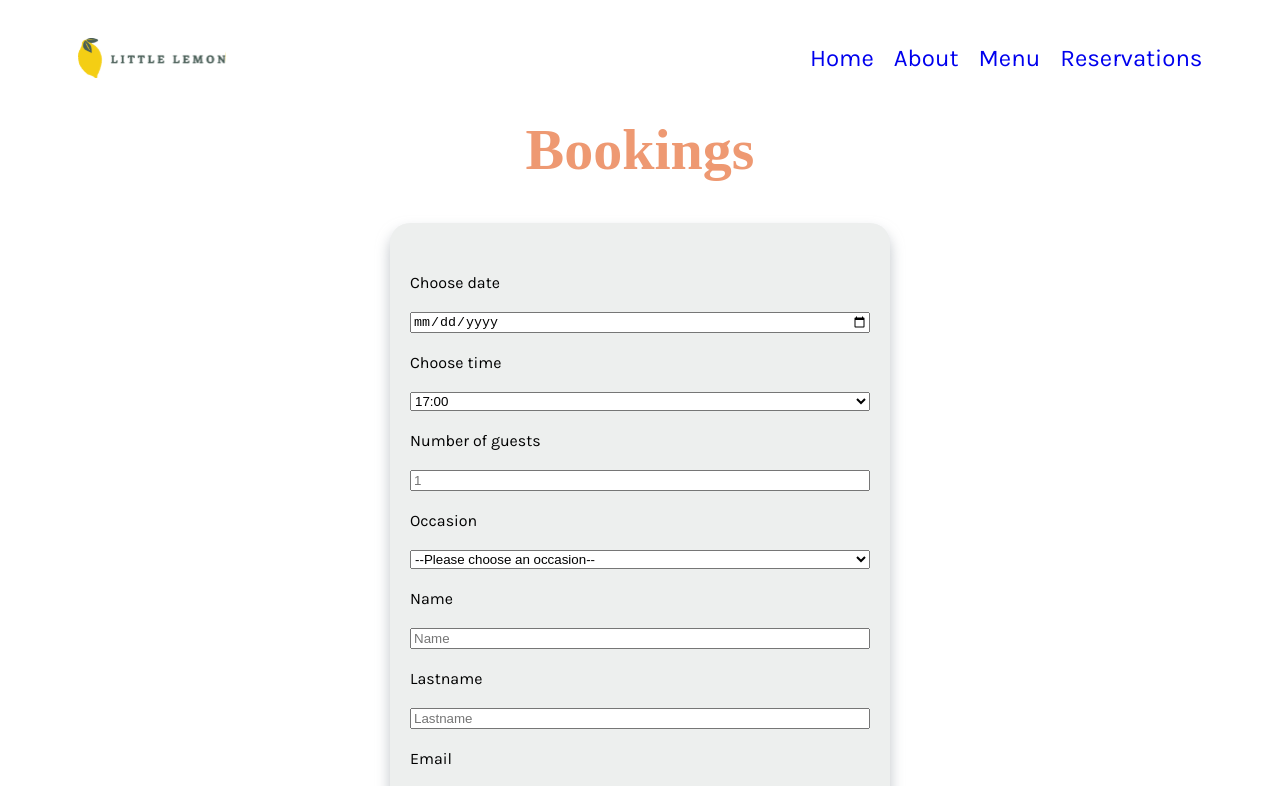
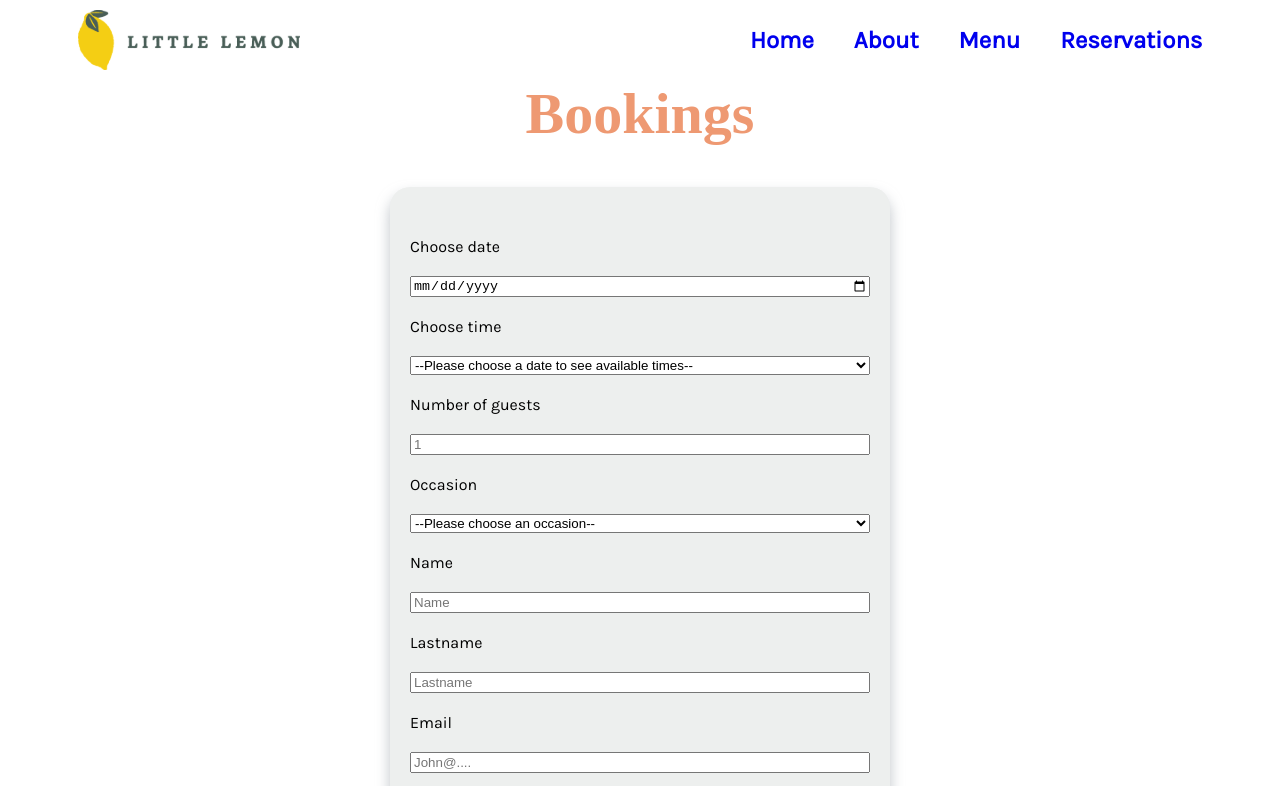
Before and after one commit to ae-graham/little-lemon, a React (Create React App) app: page /reservation in a window 1280 px wide. Shown: the top 786 px of the page. Built offline with nearby package versions, Linux system fonts and the light colour scheme; a web font is replaced by a local one.

Commit message:
simplified the booking page & optimized styling

```diff
--- a/src/App.css
+++ b/src/App.css
@@ -3,7 +3,5 @@
 }
 
 #root {
-  width: 90%;
-  margin: 20px auto;
-  max-width: 1125px;
+  margin: 0;
 }
--- a/src/App.js
+++ b/src/App.js
@@ -5,7 +5,7 @@ import Footer from './components/Footer';
 import Homepage from './components/Homepage'
 import About from './components/About'
 import Reservations from './components/Reservations'
-import Confirmation from './components/Confirmation'
+//import Confirmation from './components/Confirmation'
 import {Routes, Route} from 'react-router-dom';
 import salad from './assets/greek salad.jpg';
 import bruschetta from './assets/bruchetta.jpg';
@@ -36,7 +36,7 @@ function App() {
   ];
   return (
     <>
-      <header>
+      <header style={{width: '90%', margin: '10px auto', maxWidth: '1125px'}}>
         <Logo />
         <Nav />
       </header>
@@ -44,7 +44,6 @@ function App() {
         <Route path='/' element={<Homepage specials={specials} />} />
         <Route path='/about' element={<About />} />
         <Route path='/reservation' element={<Reservations />} />
-        <Route path='/confirmation' element={<Confirmation />} />
       </Routes>
       <hr></hr>
       <Footer />
--- a/src/components/BookingForm.js
+++ b/src/components/BookingForm.js
@@ -2,11 +2,10 @@ import { useState } from "react";
 import { useEffect } from "react";
 import {useFormik} from "formik";
 import * as Yup from "yup";
-import {Link} from 'react-router-dom';
 
 
 const BookingForm = () => {
-  const [reservation, setReservation] = useState({})
+  const [isConfirmed, setConfirmed] = useState(false)
   const [availableTimes, setavailableTimes] = useState([]);
 
   //-----------API DATA-----------//
@@ -37,14 +36,7 @@ const BookingForm = () => {
   };
   //-----API DATA FINISH------//
 
-  useEffect(() => {
-      const fetchData = async() => {
-          const date = new Date()
-          const times = await fetchAPI(date)
-          setavailableTimes(times)
-      }
-      fetchData() // eslint-disable-next-line
-  }, [])
+
 
   const {values, handleBlur, handleChange, handleSubmit, touched, errors} = useFormik({
     initialValues: {
@@ -67,22 +59,24 @@ const BookingForm = () => {
             .required("Required"),
         email: Yup.string().email("Invalid email adress").required("Required")
     }),
-    onSubmit: async(values, actions) => {
-        const isSubmitted = await submitAPI(values)
-        if(isSubmitted){
-            alert("Reservation submitted successfully")
-            actions.resetForm()
-        } else {
-            alert("An error ocurred, please try again later")
-        }
-        await new Promise((resolve) => setTimeout(resolve, 1000))
-        document.getElementById("res-date").value = ""
-        document.getElementById("res-time").value = ""
-        document.getElementById("guests").value = ""
-        document.getElementById("occasion").value = ""
-        actions.resetForm()
+    onSubmit: (values) => {
+      const isSubmitted = submitAPI(values)
+      if(isSubmitted){
+          setConfirmed(true);
+      } else {
+          alert("An error ocurred, please try again later")
+      }
     }
   })
+
+  useEffect(() => {
+    const fetchData = () => {
+        const date = new Date(values.date) //takes the date selected and with this it creates a new Date object
+        const times = fetchAPI(date)
+        setavailableTimes(times)
+    }
+    fetchData(); // eslint-disable-next-line
+  }, [values.date]) // I track the date selected, so when it changes the useEffect hook is invoked
 
   const isdisabled = () => {
     if(values.date  && values.time && values.guests && values.firstname && values.lastname && values.email && !errors.email){
@@ -93,14 +87,16 @@ const BookingForm = () => {
   }
 
   return(
-    <form style={{display: 'grid', gap: '20px'}} onSubmit={handleSubmit} reservation={reservation}>    {/*Remember inline styles are written differently in React*/}
+    <>
+    <form style={!isConfirmed ? {display: 'grid', gap: '20px'} : {display: 'none'}} onSubmit={handleSubmit}>    {/*Remember inline styles are written differently in React*/}
       <label htmlFor="res-date">Choose date</label>
       <input type="date" id="res-date" name="date" value={values.date} onChange={handleChange}/>
       <label htmlFor="res-time">Choose time</label>
       <select id="res-time " name='time' value={values.time} onChange={handleChange}>
-        {availableTimes.map((time, index) => (
-          <option key={index} value={time}>{time}</option>
-        ))}
+        {availableTimes.length > 0 ? availableTimes.map((time, index) => {
+          return <option key={index} value={time}>{time}</option>
+          }): <option value=''>--Please choose a date to see available times--</option>
+        }
       </select>
       <label htmlFor="guests">Number of guests</label>
       <input type="number" placeholder="1" min="1" max="10" id="guests" name='guests' value={values.guests} onChange={handleChange}/>
@@ -142,10 +138,21 @@ const BookingForm = () => {
         value={values.email}
       />
       {touched.email && errors.email ? (<div className='error--field'>{errors.email}</div>) : null}
-      <Link to ="/Confirmation" state={{reservation: values}}>
-        <input className='submit-form' type="submit" value="Make Your Reservation" data-testid="submit-button" disabled={isdisabled()}/>
-      </Link>
+      <input className='submit-form' type="submit" value="Make Your Reservation" data-testid="submit-button" disabled={isdisabled()} />
     </form>
+    {isConfirmed ?
+      <div className='confirmed'>
+        <h1>Your booking is confirmed!</h1>
+        <p>Name: <strong>{values.firstname}</strong></p>
+        <p>Surname: <strong>{values.lastname}</strong></p>
+        <p>Email: <strong>{values.email}</strong></p>
+        <p>Date: <strong>{values.date}</strong></p>
+        <p>Time: <strong>{values.time}</strong></p>
+        <p>Guests: <strong>{values.guests}</strong></p>
+      </div>
+      : null
+    }
+    </>
   )
 }
 
--- a/src/components/Footer.js
+++ b/src/components/Footer.js
@@ -3,7 +3,7 @@ import '../css/Footer.css';
 
 const Footer = () => {
   return (
-    <footer className='footer'>
+    <footer className='footer' style={{maxWidth: '1125px'}}>
       <div id='cell_1'>
         <img src={logo} alt="logo" width='68' height='120'/>
       </div>
--- a/src/components/Hero.js
+++ b/src/components/Hero.js
@@ -3,7 +3,8 @@ import {Link} from 'react-router-dom';
 
 const Hero = () => {
   return (
-    <section className='hero'>
+    <section className='outter-hero'>
+      <div className='hero'>
         <div>
           <h1>Little Lemon</h1>
           <h2>Chicago</h2>
@@ -11,6 +12,7 @@ const Hero = () => {
           <Link to='/reservation'>Reserve a Table</Link>
         </div>
         <img src={panini} alt='Restaurant dish containing paninis' width='228' height='344' />
+      </div>
     </section>
   )
 }
--- a/src/components/Nav.js
+++ b/src/components/Nav.js
@@ -16,7 +16,7 @@ const Nav = () => {
   }
 
   window.addEventListener("resize", () => {
-    if (window.innerWidth > 768) {
+    if (window.innerWidth > 829) {
         document.getElementById("myNav").style.width = "auto";
     } else {
         document.getElementById("myNav").style.width = "0%"
@@ -28,10 +28,10 @@ const Nav = () => {
       <nav id="myNav" className="overlay">
         <span className="closebtn" onClick={closeNav}>&times;</span>
         <ul className='main-nav'>
-          <li><Link to='/' onClick={closeNav}>Home</Link></li>
-          <li><Link to='/about' onClick={closeNav}>About</Link></li>
-          <li><a href='/#' onClick={closeNav}>Menu</a></li>
-          <li><Link to='/reservation' onClick={closeNav}>Reservations</Link></li>
+          <li><Link to='/' onClick={closeNav}><strong>Home</strong></Link></li>
+          <li><Link to='/about' onClick={closeNav}><strong>About</strong></Link></li>
+          <li><a href='/#' onClick={closeNav}><strong>Menu</strong></a></li>
+          <li><Link to='/reservation' onClick={closeNav}><strong>Reservations</strong></Link></li>
         </ul>
       </nav>
       <span className="lines" onClick={openNav}>&#9776;</span>
--- a/src/components/Specials.js
+++ b/src/components/Specials.js
@@ -3,8 +3,8 @@ import Card from './Card'
 
 const Specials = (props) => {
   return (
-    <section className='specials'>
-      <h2 style={{fontSize:'36px'}}>This week's specials!</h2>
+    <section className='specials' style={{maxWidth: '1125px'}}>
+      <h2 style={{fontSize:'40px'}}>This week's specials!</h2>
       <Link to='/#'>Online Menu</Link>
       <div className='card'>
         {props.specials.map(element => {
--- a/src/css/Homepage.css
+++ b/src/css/Homepage.css
@@ -14,10 +14,20 @@ h1, h2 {
 }
 
 /*------HERO STYLES----------*/
+.outter-hero {
+  background-color: #495e57;
+  height: 560px;
+  margin-bottom: 100px;
+}
+
+.hero {
+  width: 90%;
+  padding-top: 10px;
+  margin: 0 auto;
+}
 
 .hero p {
   font-family: 'Karla', sans-serif;
-  width: 90%;
   margin: 1rem auto;
 }
 
@@ -25,7 +35,7 @@ h1, h2 {
 .hero h1 {
   color: #ee9972;
   font-size: 64px;
-  margin: 0.5rem 0;
+  margin: 0;
 }
 
 .hero h2 {
@@ -48,12 +58,7 @@ h1, h2 {
   color: white;
 }
 
-.hero {
-  background-color: #495e57;
-  height: 540px;
-  padding-top: 10px;
-  margin-bottom: 100px;
-}
+
 
 .hero img {
   display: block;
@@ -77,6 +82,9 @@ h1, h2 {
 
 .specials .card {
   margin-top: 50px;
+  width: 342px;
+  margin-right: auto;
+  margin-left: auto;
 }
 
 .specials .card div{
@@ -87,25 +95,29 @@ h1, h2 {
   box-shadow: rgba(149, 157, 165, 0.6) 0px 8px 14px;
 }
 
-@media (min-width: 769px) {
+@media (min-width: 830px) {
 
   /*------HERO STYLES----------*/
+
+  .outter-hero {
+    height: 270px;
+    margin-bottom: 100px;
+  }
+
+  .hero {
+    display: flex;
+    max-width: 1125px;
+    margin: 0 auto;
+  }
+
   .hero h1, h2, .hero p {
     text-align: left;
-    padding-left: 30px;
-    width: 80%;
+    width: 70%;
     margin: 0;
   }
 
-
-  .hero {
-    display: flex;
-    height: 270px;
-    margin-bottom: 50px;
-  }
-
   .hero a {
-    margin: 20px 30px;
+    margin: 20px 0;
   }
 
   .hero img {
@@ -115,13 +127,19 @@ h1, h2 {
   /*--------SPECIALS STYLES--------*/
 
   .specials {
-    width: 100%;
     margin: 0 auto;
+    width: 90%;
   }
 
   .specials .card {
     display: flex;
     gap: 40px;
+    width: 100%;
+  }
+
+  .specials .card h2 {
+    text-align: center;
+    width: 100%;
   }
 
 }
--- a/src/css/Nav.css
+++ b/src/css/Nav.css
@@ -6,11 +6,12 @@ nav ul {
   font-size: 1.5rem;
   list-style-type: none;
   padding-left: 0;
+  margin: 0;
 }
 
 nav li {
   display: inline;
-  margin-left: 20px;
+  margin-left: 40px;
   color: black;
 }
 
@@ -21,7 +22,7 @@ nav a:visited {
   color: inherit;
 }
 
-@media screen and (max-width: 768px) {
+@media screen and (max-width: 829px) {
   #myNav {
     transition: 0.5s;
   }
@@ -88,7 +89,7 @@ nav a:visited {
 
 }
 
-@media screen and (min-width: 769px) {
+@media screen and (min-width: 830px) {
   .closebtn, .lines {
     display: none;
   }
--- a/src/css/Reservations.css
+++ b/src/css/Reservations.css
@@ -30,3 +30,12 @@ form .error--field {
     place-self: center;
   }
 }
+
+.confirmed {
+  width: 300px;
+  margin: 0 auto 40px;
+  background-color: #edefee;
+  border-radius: 20px;
+  padding: 50px 20px;
+  box-shadow: rgba(149, 157, 165, 0.6) 0px 8px 14px;
+}
```
Also changed, not shown: src/assets/Logo.svg. Lines whose indentation alone changed are shown as unchanged.
